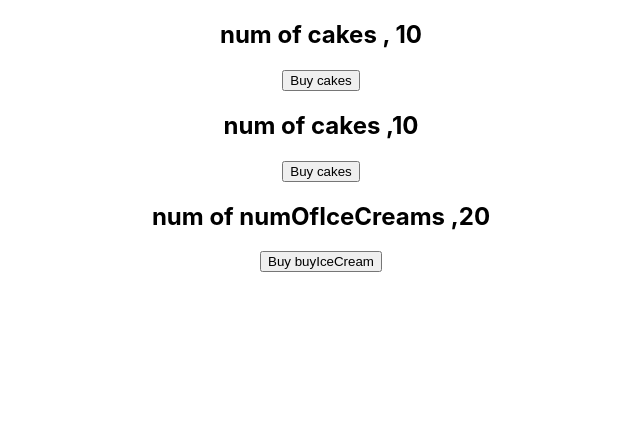
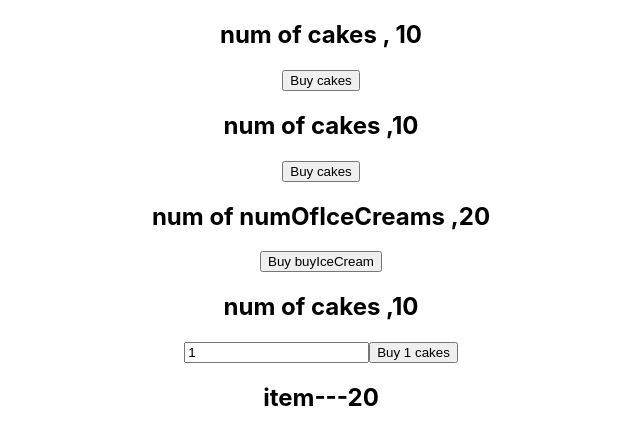
Before and after one commit to Ts-qi/react_redux_demo_hooks, a React (Create React App) app in the folder react_redux_demo/: page / in a window 1280 px wide. Shown: the top 444 px of the page, without its empty margins (319-959 px from the left). Built offline with nearby package versions, Linux system fonts and the light colour scheme.

Commit message:
mapStateToProps create ownProps

```diff
--- a/package.json
+++ /dev/null
@@ -1,5 +0,0 @@
-{
-  "dependencies": {
-    "redux-logger": "^3.0.6"
-  }
-}
--- a/react_redux_demo/src/App.js
+++ b/react_redux_demo/src/App.js
@@ -5,6 +5,8 @@
 import CakeContainer from './components/CakeCotainer'
 import HooksCakeContainer from './components/HooksCakeContainer'
 import IceCreamContainer from './components/iceCreamContainer'
+import NewCakeContainer from './components/NewCakeCOntainer'
+import ItemContainer from './components/ItemContainer'
 
 function App() {
   return (
@@ -14,6 +16,8 @@
         <HooksCakeContainer />
         <CakeContainer />
         <IceCreamContainer />
+        <NewCakeContainer />
+        <ItemContainer />
       </div>
     </Provider>
   );
--- /dev/null
+++ b/react_redux_demo/src/components/ItemContainer.js
@@ -0,0 +1,19 @@
+import React from 'react'
+import { connect } from 'react-redux';
+
+const ItemContainer = (props)=> {
+	return (
+		<div>
+			<h2>  item---{ props.item}</h2>
+		</div>
+	)
+}
+const mapStateToProps = ( state,ownProps) => {
+	console.log(ownProps,'ownProps')
+	const itemState = ownProps.cake ? state.cake.numOfCakes : state.iceCream.numOfIceCreams;
+	return {
+		item : itemState
+	}
+}
+
+export default connect(mapStateToProps,null)(ItemContainer)
--- /dev/null
+++ b/react_redux_demo/src/components/NewCakeCOntainer.js
@@ -0,0 +1,26 @@
+import React,{ useState} from 'react'
+import { buyCake } from '../redux'
+import { connect }  from 'react-redux'
+
+function CakeContainer (props){
+	const [number,setNumber ] = useState(1)
+	return(
+		<div>
+			 <h2>num of cakes ,{props.numOfCakes}</h2>
+			 <input type="text" value={number} onChange={e => setNumber(e.target.value)}/>
+			 <button onClick={()=> props.buyCake(number)}>	Buy { number} cakes</button>
+		</div>
+	)
+};
+
+const mapStateToProps = state => {
+	return {
+		numOfCakes : state.cake.numOfCakes
+	}
+}
+const mapDispatchToProps = dispatch => {
+	return {
+		buyCake: (number)=>  dispatch(buyCake(number))
+	}
+}
+export default  connect(mapStateToProps,mapDispatchToProps)(CakeContainer) ;
--- a/react_redux_demo/src/redux/cake/cakeAction.js
+++ b/react_redux_demo/src/redux/cake/cakeAction.js
@@ -1,7 +1,8 @@
 import { BUY_CAKE } from './cakeType'
 
-export const buyCake = ()=> {
+export const buyCake = (number = 1)=> {
 	return {
-		type: BUY_CAKE
+		type: BUY_CAKE,
+		payload: number
 	}
 }
--- a/react_redux_demo/src/redux/cake/cakeReducer.js
+++ b/react_redux_demo/src/redux/cake/cakeReducer.js
@@ -7,7 +7,7 @@
 		case BUY_CAKE:
 			return {
 				...state,
-				numOfCakes: state.numOfCakes - 1
+				numOfCakes: state.numOfCakes - action.payload
 			}
 		default:
 			return state
```
